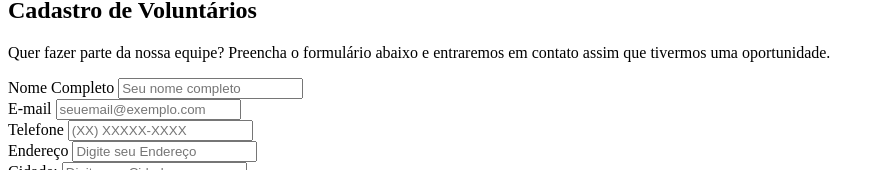
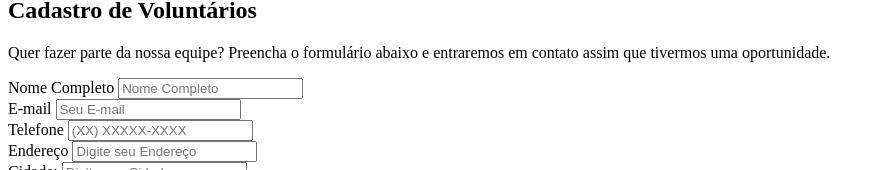
Before and after one commit to ViniciusSouuza/Ong-QuatroPatas, a plain HTML site: page voluntarios.html in a window 1280 px wide. Shown: the part 122-292 px from the top of the page, without its empty margins (0-881 px from the left). Drawn offline with Linux system fonts and the light colour scheme.

Commit message:
finalizando o HTML

```diff
--- a/voluntarios.html
+++ b/voluntarios.html
@@ -34,11 +34,11 @@
                             <form id="form-voluntario">
                                 <div class="form-group">
                                     <label for="nome">Nome Completo</label>
-                                    <input type="text" id="nome" name="nome" placeholder="Seu nome completo" required>
+                                    <input type="text" id="nome" name="nome" placeholder="Nome Completo" required>
                                 </div>
                                 <div class="form-group">
                                     <label for="email">E-mail</label>
-                                    <input type="email" id="email" name="email" placeholder="seuemail@exemplo.com" required>
+                                    <input type="email" id="email" name="email" placeholder="Seu E-mail" required>
                                 </div>
                                 <div class="form-group">
                                     <label for="telefone">Telefone</label>
```
